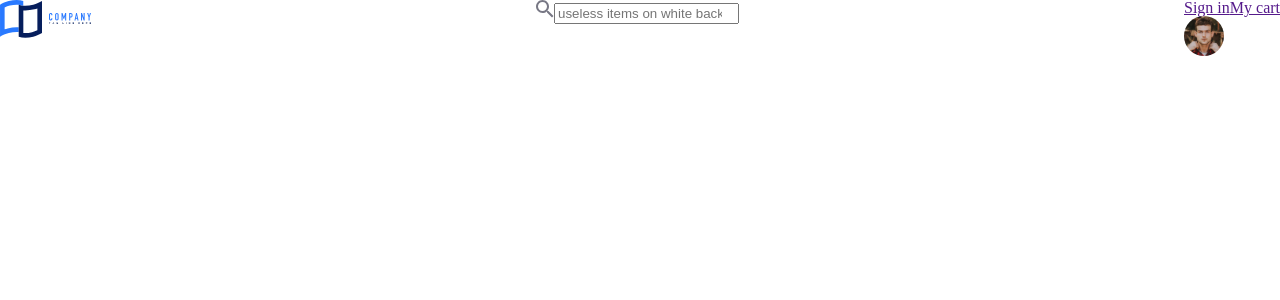
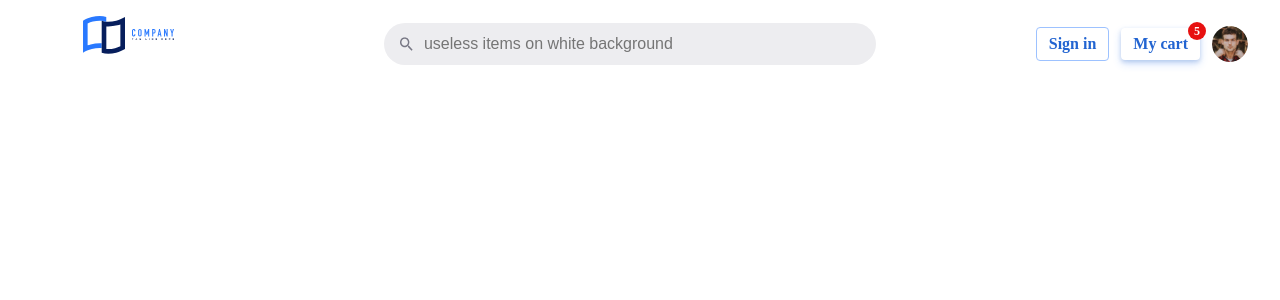
Before and after one commit to quangkhoi1228/company-shop-frontend-nextjs, a Next.js app: page /template/components/Header in a window 1280 px wide. Shown: the top 300 px of the page. Built offline with nearby package versions, Linux system fonts and the light colour scheme.

Commit message:
Add header

```diff
--- a/pages/template/components/Header.tsx
+++ b/pages/template/components/Header.tsx
@@ -22,11 +22,16 @@ const Header = () => {
           <a href='' className='button'>
             Sign in
           </a>
-          <a href='' className='button'>
+          <a href='' className='button has-shadow is-borderless'>
             My cart
+            <span className='badge is-red'>5</span>
           </a>
         </div>
-        <img src='/images/header-avatar.svg' alt='' />
+        <img
+          className='has-padding-left-0.75rem'
+          src='/images/header-avatar.svg'
+          alt=''
+        />
       </div>
     </header>
   );
--- /dev/null
+++ b/styles/scss/components/badge.scss
@@ -0,0 +1,21 @@
+.badge {
+  position: absolute;
+  top: -0.5em;
+  right: -0.5em;
+  background: var(--primary);
+  color: var(--primary-invert);
+  width: 1.5em;
+  height: 1.5em;
+  border-radius: var(--border-radius-rounded);
+  font-size: 0.75em;
+  display: flex;
+  justify-content: center;
+  align-items: center;
+
+  @each $color in $colors {
+    &.is-#{$color} {
+      background: var(--#{$color});
+      color: var(--#{$color}-invert);
+    }
+  }
+}
--- /dev/null
+++ b/styles/scss/components/button.scss
@@ -0,0 +1,23 @@
+$button-border: 1px solid var(--blue);
+$button-color: var(--primary);
+$button-offset: 0.5rem 0.75rem;
+
+.button {
+  padding: $button-offset;
+  border: $button-border;
+  border-radius: var(--border-radius);
+  text-decoration: none;
+  color: $button-color;
+  font-weight: bold;
+  display: inline-flex;
+  position: relative;
+}
+
+.buttons {
+  display: block;
+  .button {
+    & + .button {
+      margin-left: 0.75em;
+    }
+  }
+}
--- /dev/null
+++ b/styles/scss/components/function.scss
@@ -0,0 +1,9 @@
+@function transform-number-to-string($value) {
+  @if type-of($value) == "number" {
+    @return #{$value};
+  } @else if type-of($value) == "string" {
+    @return $value;
+  } @else {
+    @error 'Input #{$value} is no number or string';
+  }
+}
--- a/styles/scss/components/index.scss
+++ b/styles/scss/components/index.scss
@@ -1,2 +1,13 @@
 @import "../root.scss";
+
+
 @import "reset.scss";
+@import "function.scss";
+@import "utilities.scss";
+
+
+@import "button.scss";
+
+
+
+@import "badge.scss";
--- /dev/null
+++ b/styles/scss/components/utilities.scss
@@ -0,0 +1,35 @@
+$utility-range: 10;
+$utility-seperator: (none, 25, 5, 75);
+.has-shadow {
+  box-shadow: var(--box-shadow);
+}
+
+.is-borderless {
+  border: none !important;
+}
+
+@for $size from 0 to $utility-range {
+  @each $seperator in $utility-seperator {
+    @each $property in $properties {
+      @each $side in $sides {
+        @each $unit in $units {
+          @if $seperator == none {
+            .has-#{$property}-#{$side}-#{$size}#{$unit} {
+              #{$property}-#{$side}: #{$size}#{$unit} !important;
+            }
+            .has-#{$property}-#{$side}--#{$size}#{$unit} {
+              #{$property}-#{$side}: -#{$size}#{$unit} !important;
+            }
+          } @else {
+            .has-#{$property}-#{$side}-#{$size}\.#{$seperator}#{$unit} {
+              #{$property}-#{$side}: calc(#{$size}#{$unit} + 0.#{$seperator}#{$unit}) !important;
+            }
+            .has-#{$property}-#{$side}--#{$size}\.#{$seperator}#{$unit} {
+              #{$property}-#{$side}: calc(-#{$size}#{$unit} - 0.#{$seperator}#{$unit}) !important;
+            }
+          }
+        }
+      }
+    }
+  }
+}
--- a/styles/scss/root.scss
+++ b/styles/scss/root.scss
@@ -1,14 +1,18 @@
 :root {
-  --primary: #ffad00;
+  --primary: #2264d1;
+  --text: #19191d;
   --black: #000000;
   --green: #3ab434;
   --red: #e71111;
+  --blue: #9dc2ff;
   --white: white;
-  --grey: #77838f;
+  --grey: #ededf0;
+  --grey-dark: #787885;
   --grey-light: #e5e5ea;
   --border-color: #d1d1d6;
-  --border-radius: 8px;
+  --border-radius: 4px;
   --border-radius-large: 12px;
+  --border-radius-rounded: 9999px;
   --background-color: #f2f2f7;
   --primary-invert: var(--black);
   --black-invert: var(--white);
@@ -17,9 +21,13 @@
   --white-invert: var(--white);
   --grey-invert: var(--white);
   --grey-light-invert: var(--white);
-  --box-shadow: 0px 4px 30px rgba(0, 0, 0, 0.05);
+  --box-shadow: 0px 2px 4px rgba(27, 78, 163, 0.2), 0px 4px 8px rgba(41, 121, 255, 0.2);
   --overlay-background: rgba(0, 0, 0, 0.5);
   --offset: 0.75em 1.5em;
 }
 
 $colors: (primary, black, green, red, white, grey, grey-light);
+$colors-des: ((var(--primary),), var(--black));
+$properties: (padding, margin);
+$sides: (none, top, right, bottom, left);
+$units: (px, rem, em, \%);
--- a/styles/scss/templates/header.scss
+++ b/styles/scss/templates/header.scss
@@ -1,4 +1,54 @@
 .header {
   display: flex;
   justify-content: space-between;
+  align-items: center;
+  height: 5rem;
+  padding: 0.25rem 2rem;
+  .logo {
+    width: 15vw;
+    display: flex;
+    justify-content: center;
+  }
 }
+
+.search-bar {
+  width: 30.75rem;
+  display: flex;
+  position: relative;
+
+  .search-bar__icon {
+    position: absolute;
+    left: 0;
+    z-index: 1;
+    top: 50%;
+    left: 1rem;
+    transform: translateY(-50%);
+    color: var(--grey-dark);
+    height: 0.85rem;
+    img {
+      height: 100%;
+    }
+  }
+  .search-bar__input {
+    position: relative;
+    width: 100%;
+    background-color: var(--grey);
+    border: none;
+    padding: var(--offset);
+    padding-left: 2.5rem;
+    padding-right: 2.5rem;
+    border-radius: var(--border-radius-rounded);
+    font-size: 1rem;
+  }
+}
+
+.header-meta {
+  display: flex;
+  align-items: center;
+
+  img {
+    height: 2.25rem !important;
+    width: 2.25rem !important;
+    border-radius: var(--border-radius-rounded);
+  }
+}
```
